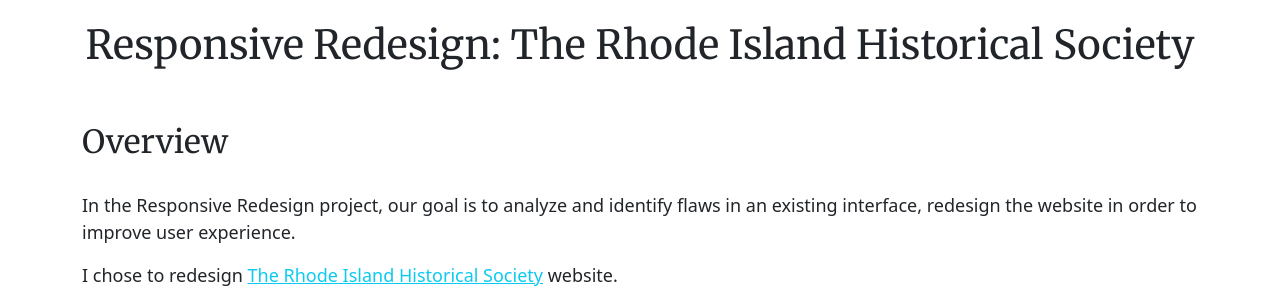
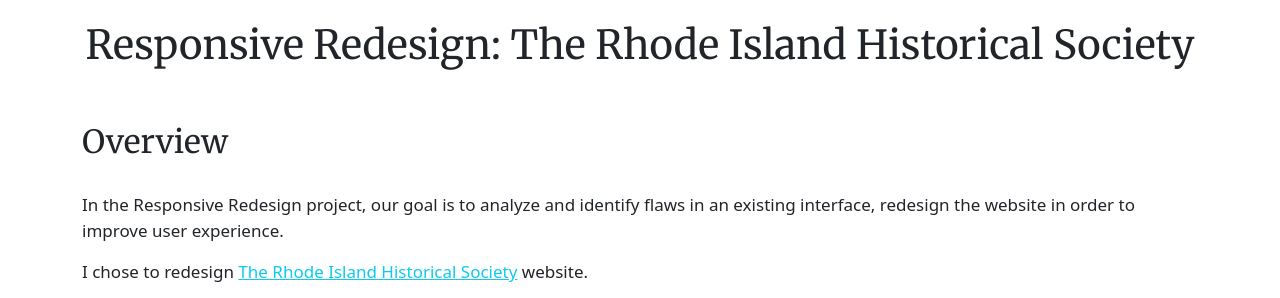
Before and after one commit to sleepycat678/handinWebsite-Assign2, a plain HTML site: page index.html in a window 1280 px wide. Shown: the part 461-759 px from the top of the page. Drawn offline with nearby package versions, Linux system fonts and the light colour scheme.

Commit message:
Update styles.css

```diff
--- a/styles.css
+++ b/styles.css
@@ -6,9 +6,9 @@ h1, h2, h3, h4, h5 {
     box-shadow: 0 4px 10px rgba(0,0,0,0.16), 0 4px 10px rgba(0,0,0,0.23);
 }
 
-p {
+p, li {
     line-height: 150%;
-    font-size: 18px;
+    font-size: 17px;
 }
 
 .footer {
```
